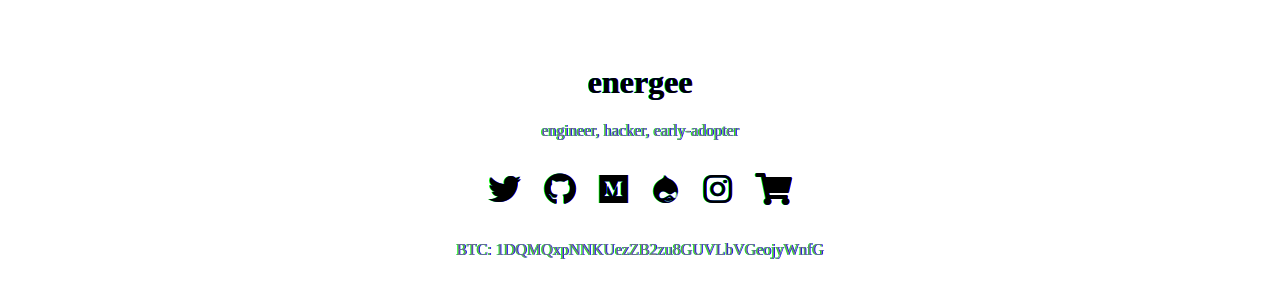
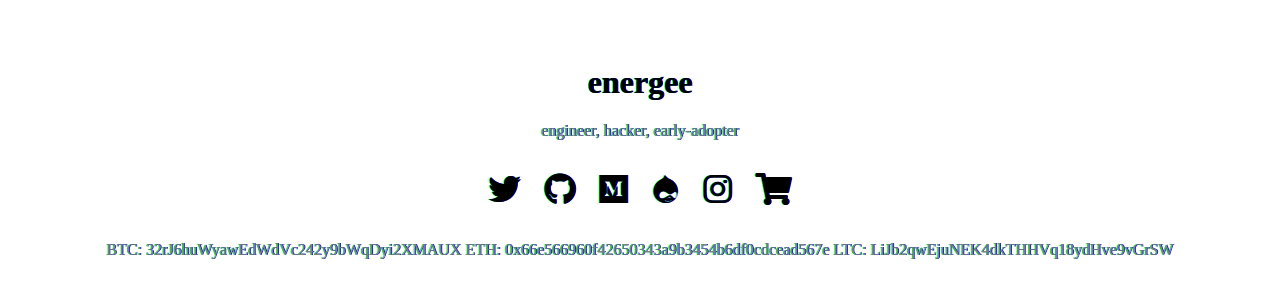
Before and after one commit to energee/energ.ee, a Jekyll site: the page built from index.md, in a window 1280 px wide. Shown: the top 300 px of the page. Built offline with Jekyll 4.4.1, drawn with Linux system fonts in a browser that asks for light colours; nearby versions of some CDN libraries.

Commit message:
Updated Crypto addresses

```diff
--- a/index.md
+++ b/index.md
@@ -5,4 +5,6 @@
 layout: home
 ---
 
-BTC: 1DQMQxpNNKUezZB2zu8GUVLbVGeojyWnfG
+BTC: 32rJ6huWyawEdWdVc242y9bWqDyi2XMAUX
+ETH: 0x66e566960f42650343a9b3454b6df0cdcead567e
+LTC: LiJb2qwEjuNEK4dkTHHVq18ydHve9vGrSW
```
